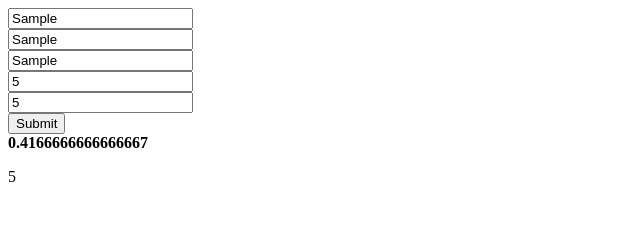
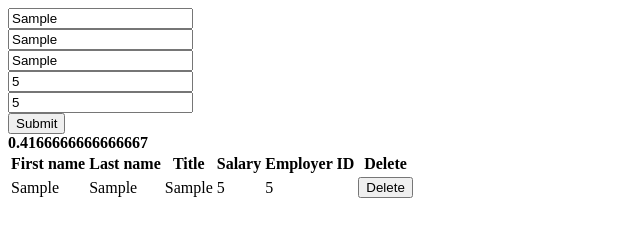
Before and after one commit to pftiller/Weekend1_Salary_Calc_in-class, a plain HTML site: page index.html in a window 1280 px wide. Both pictures are taken after typing "Sample", "Sample", "Sample", "5", "5" into the empty fields and a click on the button "Submit". Shown: the whole page, without its empty margins (0-640 px from the left). Drawn offline with Linux system fonts and the light colour scheme.

Commit message:
Add delete button

```diff
--- a/client.js
+++ b/client.js
@@ -5,12 +5,23 @@ var averageSalary = 0;
 function readyNow() {
   console.log('JQ');
 $('#submitBtn').on('click', submitClick);
+$('#output').on('click', '.delete', deleteRow);
 }
 
 function submitClick() {
   var salary = $('#salary').val();
+  var row = $('<tr></tr>');
+  row.append('<td>' + $('#first').val() + '</td>');
+  row.append('<td>' + $('#last').val() + '</td>');
+  row.append('<td>' + $('#title').val() + '</td>');
+  row.append('<td>' + $('#salary').val() + '</td>');
+  row.append('<td>' + $('#empID').val() + '</td>');
+  row.append('<td><button class="delete">Delete</button></td>');
   console.log('button clicked:', salary);
-  $('#output').append('<p>' + salary + '</p>');
+  $('#output').append(row);
   averageSalary += salary / 12;
   $('#averageSalary').html('<strong>' + averageSalary + '</strong>');
 }
+function deleteRow(){
+  $(this).closest('tr').remove();
+}
--- a/index.html
+++ b/index.html
@@ -16,11 +16,35 @@
   <input type="number" id="salary" placeholder="Salary" /><br />
   <input type="number" id="empID" placeholder="Employer ID" /><br />
   <button type="submit" id="submitBtn">Submit</button>
-  <div id="output">
-    <div id="averageSalary">
-
-    </div>
+  <div id="averageSalary">
   </div>
+  <table>
+      <thead>
+        <tr>
+          <th>
+            First name
+          </th>
+          <th>
+            Last name
+          </th>
+          <th>
+            Title
+          </th>
+          <th>
+            Salary
+          </th>
+          <th>
+            Employer ID
+          </th>
+          <th>
+            Delete
+          </th>
+        </tr>
+      </thead>
+      <tbody id="output">
+        <!-- Intentionally left blank -->
+      </tbody>
+  </table>
 </body>
 
 </html>
```
